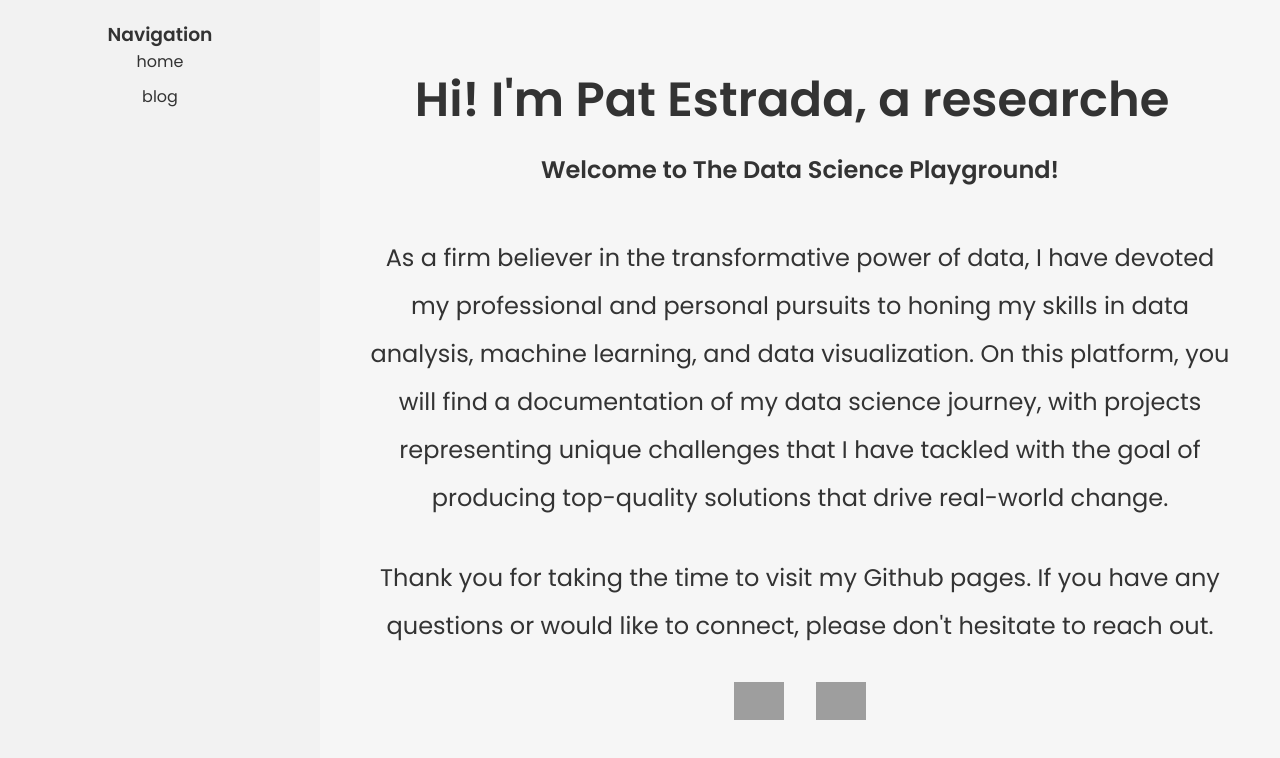
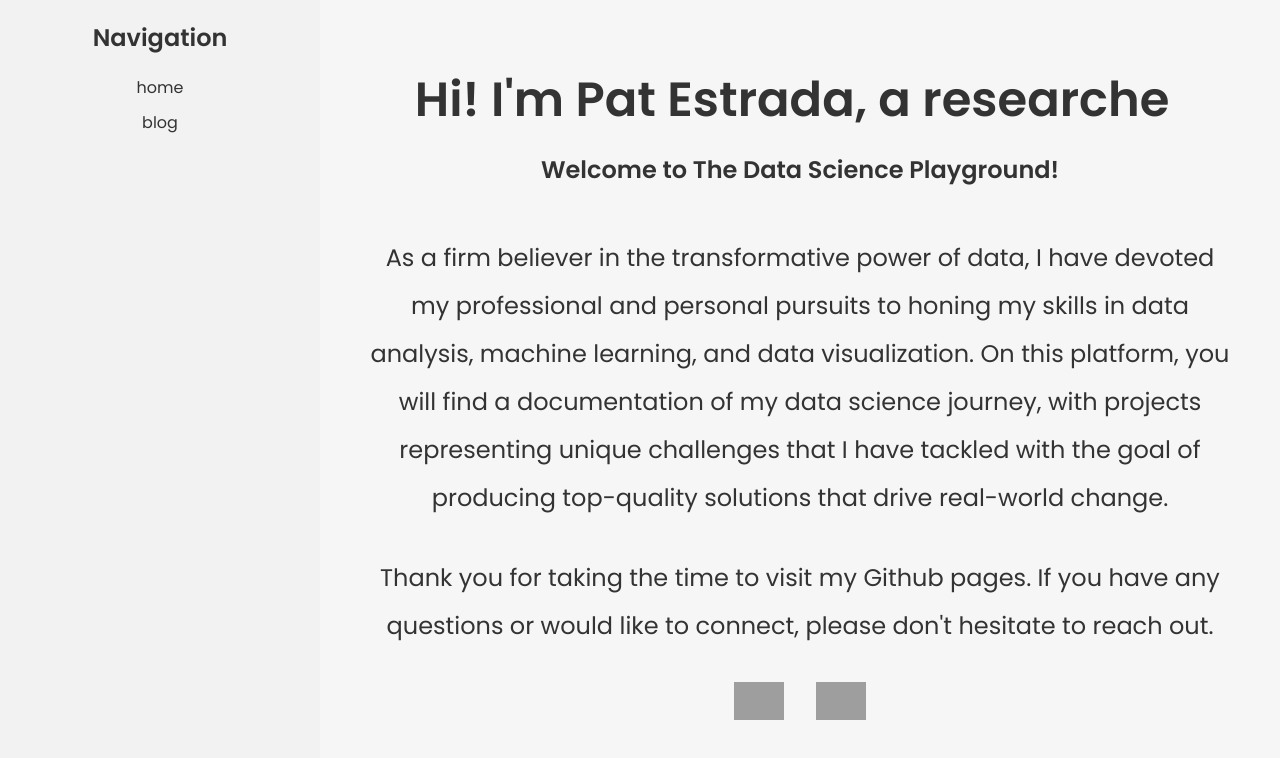
Before and after one commit to plestrada/patestrada.github.io, a plain HTML site: page home/index.html in a window 1280 px wide. Drawn offline with nearby package versions, Linux system fonts and the light colour scheme; grey boxes are pictures that could not be loaded.

Commit message:
Update index.html

```diff
--- a/home/index.html
+++ b/home/index.html
@@ -90,7 +90,7 @@
 
 <body>
 	<div class="left-pane">
-		<h3>Navigation</h2>
+		<h2>Navigation</h2>
 		<ul>
 			<li><a href="https://plestrada.github.io/home/">home</a></li>
 			<li><a href="#">blog</a></li>
```
